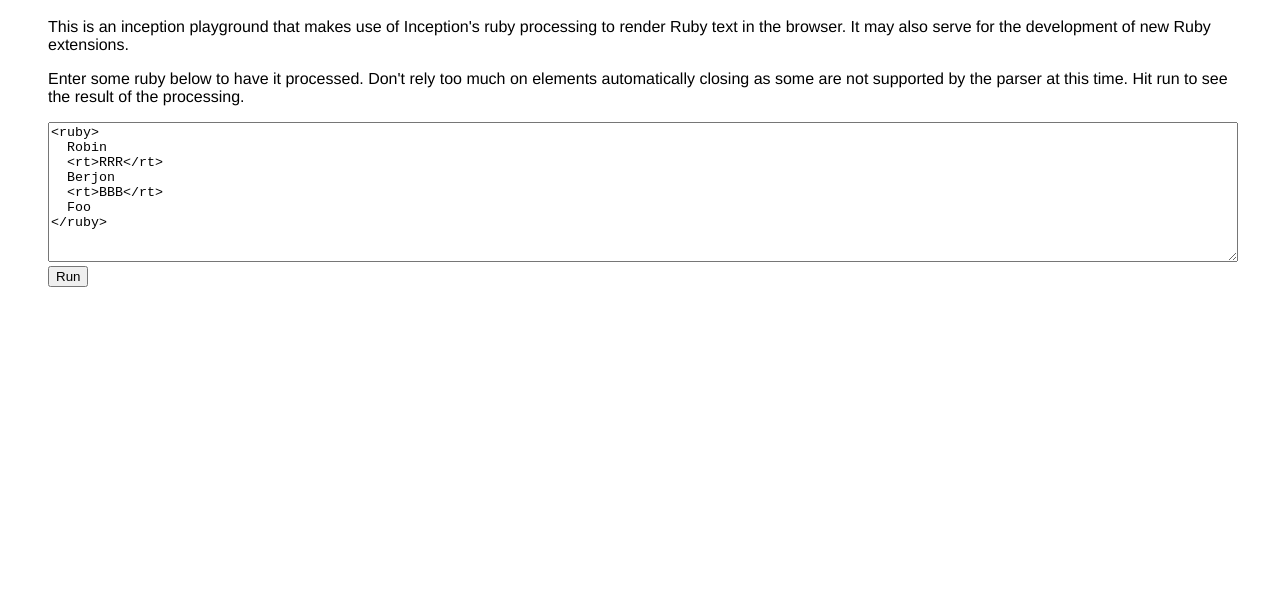
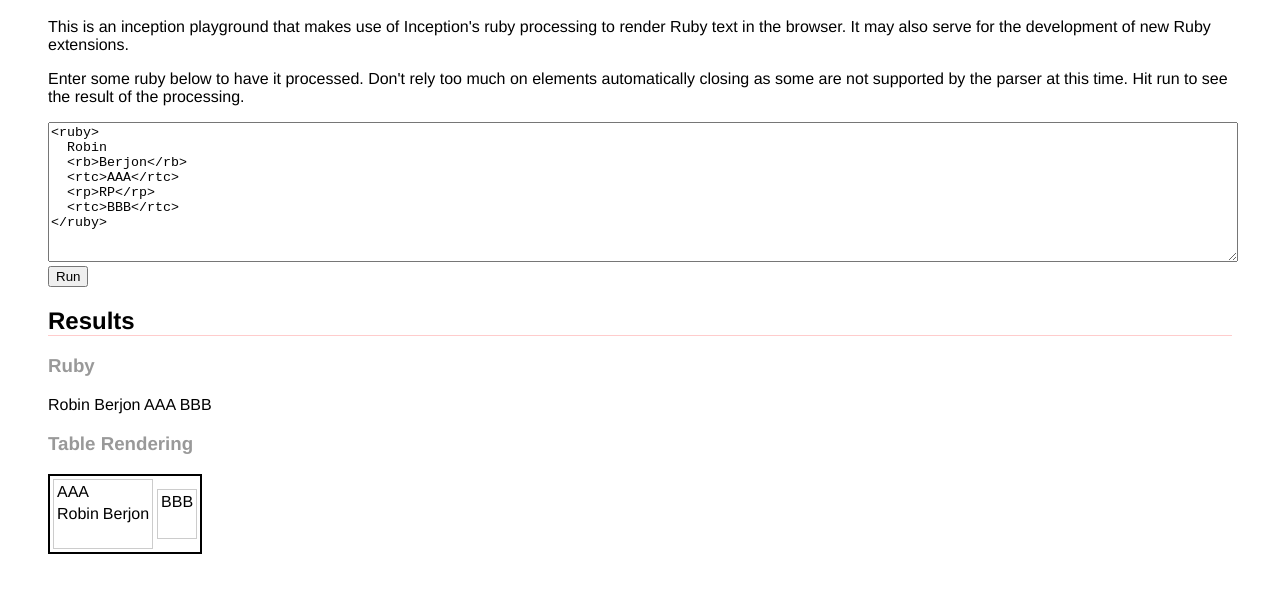
Before and after one commit to darobin/inception, a website with bundled scripts: page playground/render-ruby/index.html in a window 1280 px wide. Shown: the part 86-678 px from the top of the page. Built offline with nearby package versions, Linux system fonts and the light colour scheme.

Commit message:
was missing lookahead for rtc in IEWS skipping

```diff
--- a/playground/render-ruby/index.html
+++ b/playground/render-ruby/index.html
@@ -8,6 +8,12 @@
       textarea {
           width:  100%;
           height: 10em;
+      }
+      table.rubyRuns {
+          border: 2px solid #000;
+      }
+      table.run {
+          border: 1px solid #ccc;
       }
     </style>
   </head>
@@ -23,13 +29,15 @@
       closing as some are not supported by the parser at this time. Hit run to see the result of
       the processing.
     </p>
-    <textarea id='ruby'><ruby>
+    <textarea id='ruby'>
+<ruby>
   Robin
-  <rt>RRR</rt>
-  Berjon
-  <rt>BBB</rt>
-  Foo
-</ruby></textarea>
+  <rb>Berjon</rb>
+  <rtc>AAA</rtc>
+  <rp>RP</rp>
+  <rtc>BBB</rtc>
+</ruby>
+    </textarea>
     <button id='run'>Run</button>
     <div id='results'></div>
     <script src='../../lib/helpers.js'></script>
--- a/playground/render-ruby/render-ruby.js
+++ b/playground/render-ruby/render-ruby.js
@@ -6,6 +6,7 @@
         $results.empty();
         render($($("#ruby").val()), $results);
     });
+    $("#run").click();
 
     function render ($ruby, $cont) {
         $cont.append("<h2>Results</h2>");
@@ -14,10 +15,10 @@
         // don't use this one, as it'll blow up
         // ,   data = Inception.Elements.Ruby.segmentAndCategoriseRubyElement($ruby[0])
         var data = Inception.Elements.Ruby.newSegmentAndCategoriseRubyElement($ruby[0]);
-        // console.log(data);
+        console.log(data);
 
         // home made rendering
-        var $rootTable = $("<table></table>")
+        var $rootTable = $("<table class='rubyRuns'></table>")
         ,   $rootTR = $("<tr></tr>")
         ;
         $rootTable.append($rootTR);
@@ -29,7 +30,7 @@
                             ,   anns1 ? anns1.length : 0
                             ,   anns2 ? anns2.length : 0 )
             ,   $td = $("<td></td>")
-            ,   $table = $("<table></table>")
+            ,   $table = $("<table class='run'></table>")
             ,   $firstAnnTR = $("<tr></tr>")
             ,   $baseTR = $("<tr></tr>")
             ,   $secondAnnTR = $("<tr></tr>")
```
Also changed, not shown: lib/elements/ruby.js.
